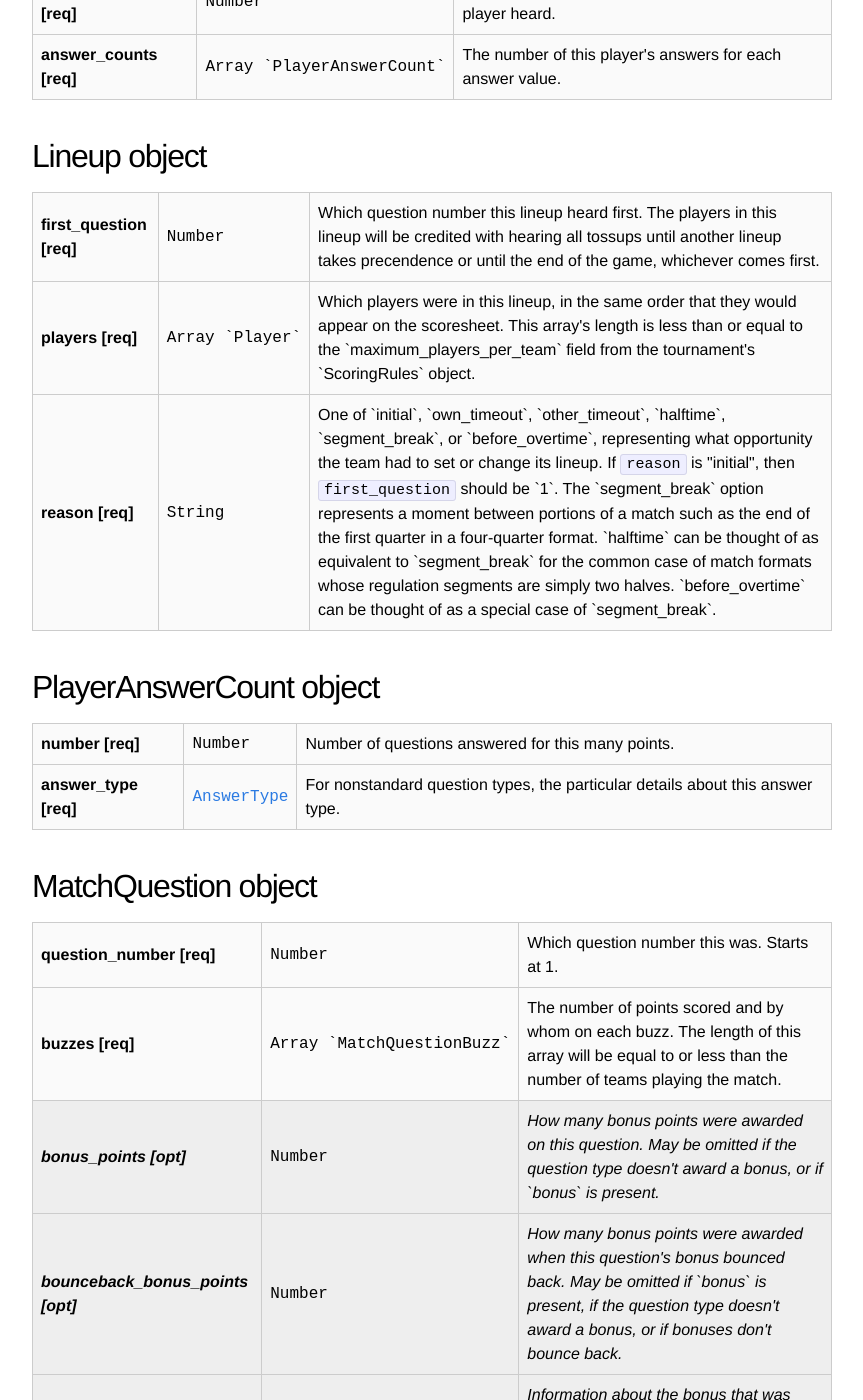
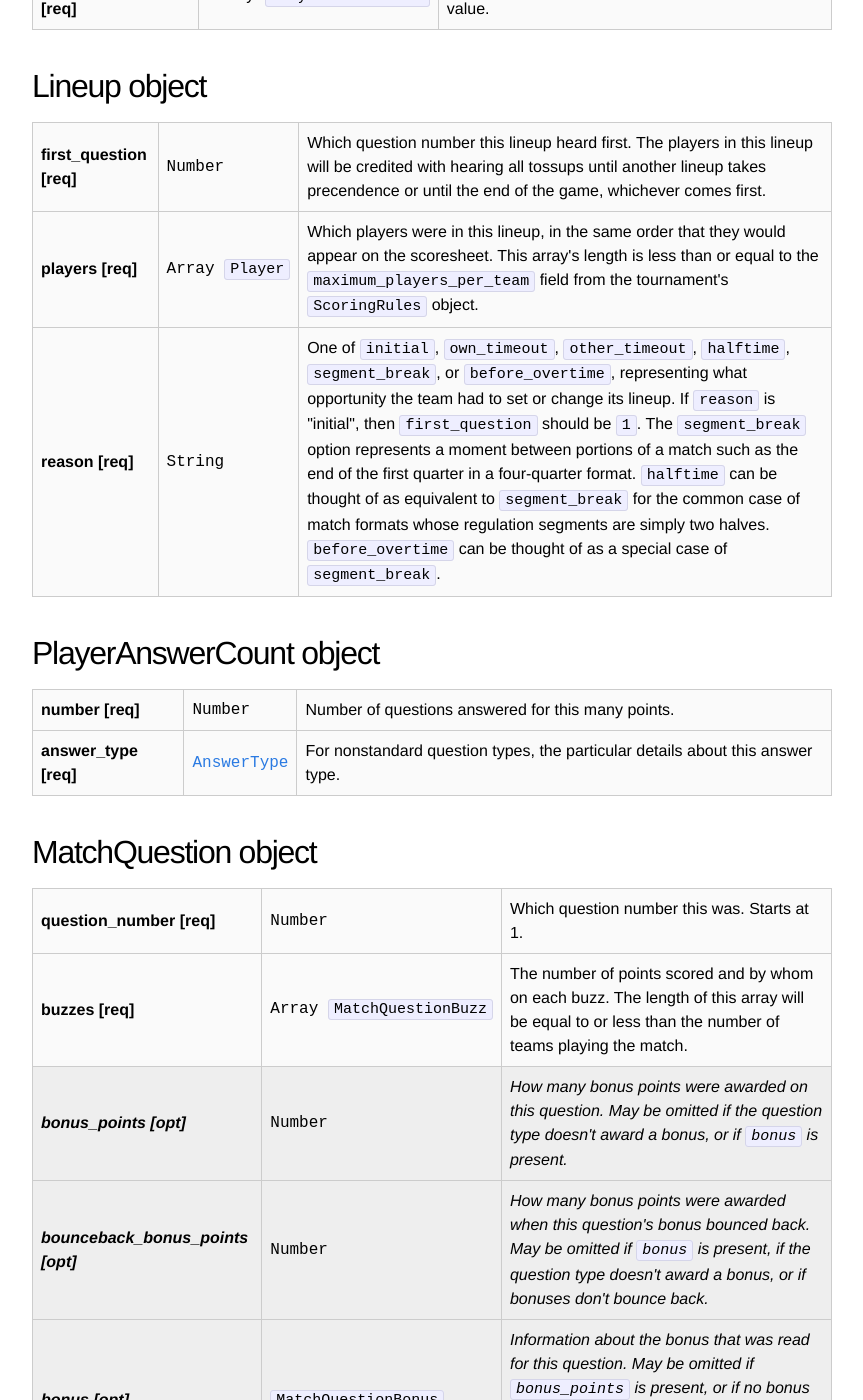
Before and after one commit to quizbowl/schema, a Jekyll site: the page built from match.md, in a window 1280 px wide and 1400 px high, scrolled down 2863 px. Shown: the whole window, without its empty margins (208-1071 px from the left). Built offline with Jekyll 4.4.1, drawn with Linux system fonts in a browser that asks for light colours; some of the changed text lies outside the part shown.

Commit message:
We can't use backticks in place of <code> when we're already in HTML, I guess

```diff
--- a/match.md
+++ b/match.md
@@ -27,7 +27,7 @@ If a `Match` includes `Lineup` objects on its `MatchTeam` objects and includes `
   <tr class="optional">
     <th>packets</th>
     <td class="type">String</td>
-    <td>The packet(s) used for the match <em>if</em> different from that implied by the `packet` field of the `Round` containing the match. This would be used if a small number of matches used different packet(s) than most matches in that round, e.g. by mistake, to fix a previous mistake, or to accommodate a team that had written the packet used for most games in the round.</td>
+    <td>The packet(s) used for the match <em>if</em> different from that implied by the <code>packet</code> field of the <code>Round</code> containing the match. This would be used if a small number of matches used different packet(s) than most matches in that round, e.g. by mistake, to fix a previous mistake, or to accommodate a team that had written the packet used for most games in the round.</td>
   </tr>
   <tr class="optional">
     <th>tiebreaker</th>
@@ -51,17 +51,17 @@ If a `Match` includes `Lineup` objects on its `MatchTeam` objects and includes `
   </tr>
   <tr class="required">
     <th>match_teams</th>
-    <td class="type">Array&nbsp;`MatchTeam`</td>
+    <td class="type">Array&nbsp;<code>MatchTeam</code></td>
     <td>The performances of the teams in this match; see below.</td>
   </tr>
   <tr class="optional">
     <th>carryover_phases</th>
-    <td class="type">Array&nbsp;`Phase`</td>
+    <td class="type">Array&nbsp;<code>Phase</code></td>
     <td>Additional phases in which this match should count, besides the one that actually contains it. This is used for "carrying over" games.</td>
   </tr>
   <tr class="optional">
     <th>match_questions</th>
-    <td class="type">Array&nbsp;`MatchQuestion`</td>
+    <td class="type">Array&nbsp;<code>MatchQuestion</code></td>
     <td>The question-by-question account of what happened; see below.</td>
   </tr>
   <tr class="optional">
@@ -127,12 +127,12 @@ If a `Match` includes `Lineup` objects on its `MatchTeam` objects and includes `
   </tr>
   <tr class="optional">
     <th>match_players</th>
-    <td class="type">Array&nbsp;`MatchPlayer`</td>
+    <td class="type">Array&nbsp;<code>MatchPlayer</code></td>
     <td>The performances of the players on this team; see below.</td>
   </tr>
   <tr class="optional">
     <th>lineups</th>
-    <td class="type">Array&nbsp;`Lineup`</td>
+    <td class="type">Array&nbsp;<code>Lineup</code></td>
     <td>Which players were playing when; see below.</td>
   </tr>
   <tr class="optional">
@@ -157,7 +157,7 @@ If a `Match` includes `Lineup` objects on its `MatchTeam` objects and includes `
   </tr>
   <tr class="required">
     <th>answer_counts</th>
-    <td class="type">Array&nbsp;`PlayerAnswerCount`</td>
+    <td class="type">Array&nbsp;<code>PlayerAnswerCount</code></td>
     <td>The number of this player's answers for each answer value.</td>
   </tr>
 </tbody></table>
@@ -172,13 +172,13 @@ If a `Match` includes `Lineup` objects on its `MatchTeam` objects and includes `
   </tr>
   <tr class="required">
     <th>players</th>
-    <td class="type">Array&nbsp;`Player`</td>
-    <td>Which players were in this lineup, in the same order that they would appear on the scoresheet. This array's length is less than or equal to the `maximum_players_per_team` field from the tournament's `ScoringRules` object.</td>
+    <td class="type">Array&nbsp;<code>Player</code></td>
+    <td>Which players were in this lineup, in the same order that they would appear on the scoresheet. This array's length is less than or equal to the <code>maximum_players_per_team</code> field from the tournament's <code>ScoringRules</code> object.</td>
   </tr>
   <tr class="required">
     <th>reason</th>
     <td class="type">String</td>
-    <td>One of `initial`, `own_timeout`, `other_timeout`, `halftime`, `segment_break`, or `before_overtime`, representing what opportunity the team had to set or change its lineup. If <code>reason</code> is "initial", then <code>first_question</code> should be `1`. The `segment_break` option represents a moment between portions of a match such as the end of the first quarter in a four-quarter format. `halftime` can be thought of as equivalent to `segment_break` for the common case of match formats whose regulation segments are simply two halves. `before_overtime` can be thought of as a special case of `segment_break`.</td>
+    <td>One of <code>initial</code>, <code>own_timeout</code>, <code>other_timeout</code>, <code>halftime</code>, <code>segment_break</code>, or <code>before_overtime</code>, representing what opportunity the team had to set or change its lineup. If <code>reason</code> is "initial", then <code>first_question</code> should be <code>1</code>. The <code>segment_break</code> option represents a moment between portions of a match such as the end of the first quarter in a four-quarter format. <code>halftime</code> can be thought of as equivalent to <code>segment_break</code> for the common case of match formats whose regulation segments are simply two halves. <code>before_overtime</code> can be thought of as a special case of <code>segment_break</code>.</td>
   </tr>
 </tbody></table>
 
@@ -207,27 +207,27 @@ If a `Match` includes `Lineup` objects on its `MatchTeam` objects and includes `
   </tr>
   <tr class="required">
     <th>buzzes</th>
-    <td class="type">Array&nbsp;`MatchQuestionBuzz`</td>
+    <td class="type">Array&nbsp;<code>MatchQuestionBuzz</code></td>
     <td>The number of points scored and by whom on each buzz. The length of this array will be equal to or less than the number of teams playing the match.</td>
   </tr>
   <tr class="optional">
     <th>bonus_points</th>
     <td class="type">Number</td>
-    <td>How many bonus points were awarded on this question. May be omitted if the question type doesn't award a bonus, or if `bonus` is present.</td>
+    <td>How many bonus points were awarded on this question. May be omitted if the question type doesn't award a bonus, or if <code>bonus</code> is present.</td>
   </tr>
   <tr class="optional">
     <th>bounceback_bonus_points</th>
     <td class="type">Number</td>
-    <td>How many bonus points were awarded when this question's bonus bounced back. May be omitted if `bonus` is present, if the question type doesn't award a bonus, or if bonuses don't bounce back.</td>
+    <td>How many bonus points were awarded when this question's bonus bounced back. May be omitted if <code>bonus</code> is present, if the question type doesn't award a bonus, or if bonuses don't bounce back.</td>
   </tr>
   <tr class="optional">
     <th>bonus</th>
-    <td class="type">`MatchQuestionBonus`</td>
-    <td>Information about the bonus that was read for this question. May be omitted if `bonus_points` is present, or if no bonus was read for this question, but should not be omitted merely because no points were earned on the bonus.</td>
+    <td class="type"><code>MatchQuestionBonus</code></td>
+    <td>Information about the bonus that was read for this question. May be omitted if <code>bonus_points</code> is present, or if no bonus was read for this question, but should not be omitted merely because no points were earned on the bonus.</td>
   </tr>
 </tbody></table>
 
-For any question that led to a bonus, `bonus_points` <em>or</em> `bonus` should be present, but not both.
+For any question that led to a bonus, <code>bonus_points</code> <em>or</em> <code>bonus</code> should be present, but not both.
 
 ## MatchQuestionBuzz object
 
@@ -255,28 +255,28 @@ For any question that led to a bonus, `bonus_points` <em>or</em> `bonus` should
   <tr class="required">
     <th>question_number</th>
     <td class="type">Number</td>
-    <td>Which bonus number this was. May or may not match the `question_number` of the `MatchQuestion` parent, depending on whether bonuses are paired with tossups or simply read in order (and if the latter, on whether any bonus-earning questions failed to lead to a bonus).</td>
+    <td>Which bonus number this was. May or may not match the <code>question_number</code> of the <code>MatchQuestion</code> parent, depending on whether bonuses are paired with tossups or simply read in order (and if the latter, on whether any bonus-earning questions failed to lead to a bonus).</td>
   </tr>
   <tr class="required">
     <th>parts</th>
-    <td class="type">Array&nbsp;`MatchQuestionBonusPart`</td>
+    <td class="type">Array&nbsp;<code>MatchQuestionBonusPart</code></td>
     <td>Information about each part of the bonus.</td>
   </tr>
 </tbody></table>
 
-For bonuses that do not have distinguishable parts &mdash; e.g. "Name any <i>m</i> of the <i>n</i> things that&hellip;" or 30&ndash;20&ndash;10-style bonuses, treat the entire bonus as a single `MatchQuestionBonusPart`.
+For bonuses that do not have distinguishable parts &mdash; e.g. "Name any <i>m</i> of the <i>n</i> things that&hellip;" or 30&ndash;20&ndash;10-style bonuses, treat the entire bonus as a single <code>MatchQuestionBonusPart</code>.
 
 ## MatchQuestionBonusPart object
 
 <table class="fields"><tbody>
   <tr class="required">
     <th>controlled_points</th>
-    <th class="type">Number</td>
+    <td class="type">Number</td>
     <td>Number of points earned by the controlling team. In all formats with which we are familiar, this must be a nonnegative integer.</td>
   </tr>
   <tr class="optional">
     <th>bounceback_points</th>
-    <th class="type">Number</td>
-    <td>Number of points earned by the non-controlling team. May be omitted if bonuses do not bounce back, but should not be omitted merely because the non-controlling team earned no points. In all formats with which we are familiar, this must be a nonnegative integer. Usually it can only be positive if `controlled_points` is `0`, but for bonuses of the form "Name any <i>m</i> of the <i>n</i>&hellip;") it would be possible for both `controlling_points` and `bounceback_points` to be positive.</td>
+    <td class="type">Number</td>
+    <td>Number of points earned by the non-controlling team. May be omitted if bonuses do not bounce back, but should not be omitted merely because the non-controlling team earned no points. In all formats with which we are familiar, this must be a nonnegative integer. Usually it can only be positive if <code>controlled_points</code> is <code>0</code>, but for bonuses of the form "Name any <i>m</i> of the <i>n</i>&hellip;") it would be possible for both <code>controlling_points</code> and <code>bounceback_points</code> to be positive.</td>
   </tr>
 </tbody></table>
```
Also changed, not shown: phase.md (+5 -5 lines), registration.md (+1 -1 lines), team.md (+2 -2 lines), tournament.md (+6 -6 lines).
